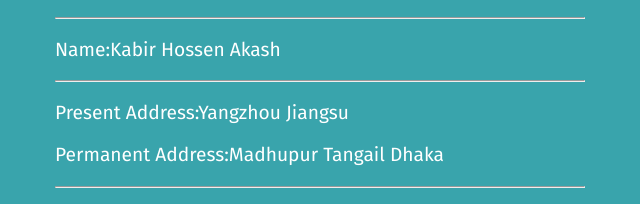
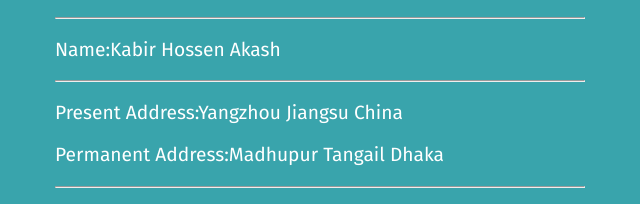
Before and after one commit to talukderakash/personalwebsite, a plain HTML site: page index.html in a window 1280 px wide. Shown: the part 1133-1337 px from the top of the page, 595-1235 px from the left. Drawn offline with Linux system fonts and the light colour scheme.

Commit message:
Update index.html

```diff
--- a/index.html
+++ b/index.html
@@ -72,7 +72,7 @@
              <hr class="about-hr">
              <p>Name:Kabir Hossen Akash</p>
              <hr class="aboutme-hr">
-             <p>Present Address:Yangzhou Jiangsu</p>
+             <p>Present Address:Yangzhou Jiangsu China</p>
              <p>Permanent Address:Madhupur Tangail Dhaka</p>
              <hr class="aboutme-hr">
              <p>Email: <a href="mailto:hossenkabir4420@gmail.com">hossenkabir4420@gmail.com</a> </p>
```
